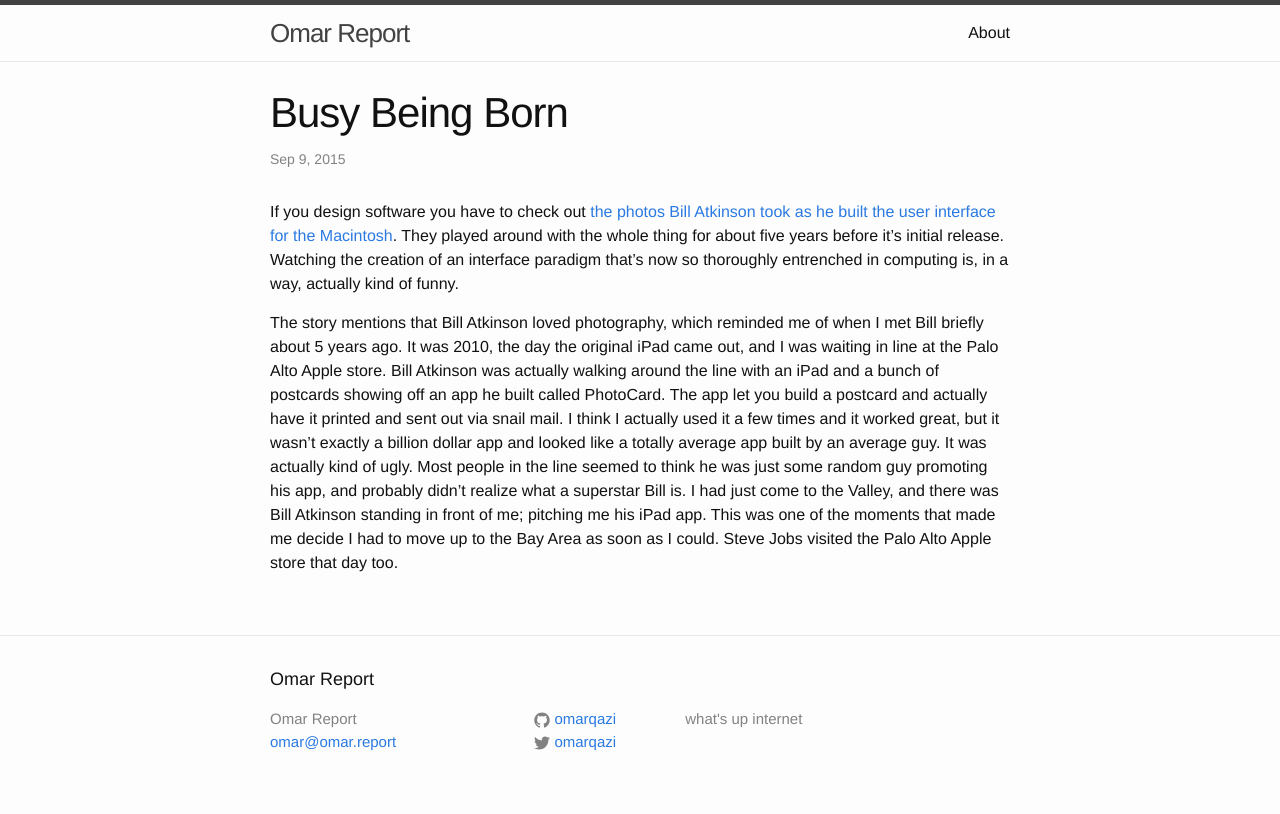
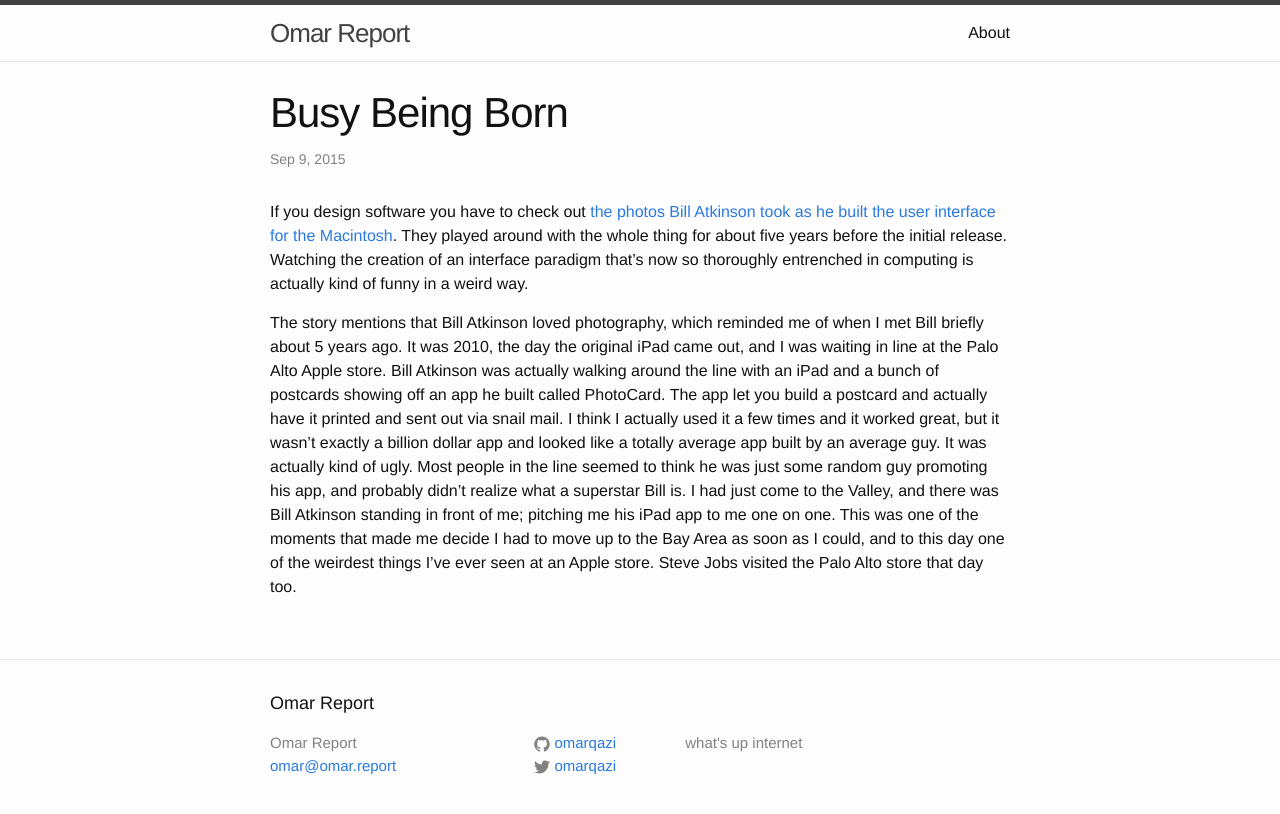
Before and after one commit to omarqazi/omar-report, a Jekyll site: the page built from _posts/2015-09-09-busy-being-born.markdown, in a window 1280 px wide. Shown: the top 814 px of the page. Built offline with Jekyll 4.4.1, drawn with Linux system fonts in a browser that asks for light colours.

Commit message:
corrections

```diff
--- a/_posts/2015-09-09-busy-being-born.markdown
+++ b/_posts/2015-09-09-busy-being-born.markdown
@@ -5,6 +5,6 @@
 categories: mac, apple
 ---
 
-If you design software you have to check out [the photos Bill Atkinson took as he built the user interface for the Macintosh](http://www.folklore.org/StoryView.py?story=Busy_Being_Born.txt). They played around with the whole thing for about five years before it's initial release. Watching the creation of an interface paradigm that's now so thoroughly entrenched in computing is, in a way, actually kind of funny.
+If you design software you have to check out [the photos Bill Atkinson took as he built the user interface for the Macintosh](http://www.folklore.org/StoryView.py?story=Busy_Being_Born.txt). They played around with the whole thing for about five years before the initial release. Watching the creation of an interface paradigm that's now so thoroughly entrenched in computing is actually kind of funny in a weird way.
 
-The story mentions that Bill Atkinson loved photography, which reminded me of when I met Bill briefly about 5 years ago. It was 2010, the day the original iPad came out, and I was waiting in line at the Palo Alto Apple store. Bill Atkinson was actually walking around the line with an iPad and a bunch of postcards showing off an app he built called PhotoCard. The app let you build a postcard and actually have it printed and sent out via snail mail. I think I actually used it a few times and it worked great, but it wasn't exactly a billion dollar app and looked like a totally average app built by an average guy. It was actually kind of ugly. Most people in the line seemed to think he was just some random guy promoting his app, and probably didn't realize what a superstar Bill is. I had just come to the Valley, and there was Bill Atkinson standing in front of me; pitching me his iPad app. This was one of the moments that made me decide I had to move up to the Bay Area as soon as I could. Steve Jobs visited the Palo Alto Apple store that day too.
+The story mentions that Bill Atkinson loved photography, which reminded me of when I met Bill briefly about 5 years ago. It was 2010, the day the original iPad came out, and I was waiting in line at the Palo Alto Apple store. Bill Atkinson was actually walking around the line with an iPad and a bunch of postcards showing off an app he built called PhotoCard. The app let you build a postcard and actually have it printed and sent out via snail mail. I think I actually used it a few times and it worked great, but it wasn't exactly a billion dollar app and looked like a totally average app built by an average guy. It was actually kind of ugly. Most people in the line seemed to think he was just some random guy promoting his app, and probably didn't realize what a superstar Bill is. I had just come to the Valley, and there was Bill Atkinson standing in front of me; pitching me his iPad app to me one on one. This was one of the moments that made me decide I had to move up to the Bay Area as soon as I could, and to this day one of the weirdest things I've ever seen at an Apple store. Steve Jobs visited the Palo Alto store that day too.
```
